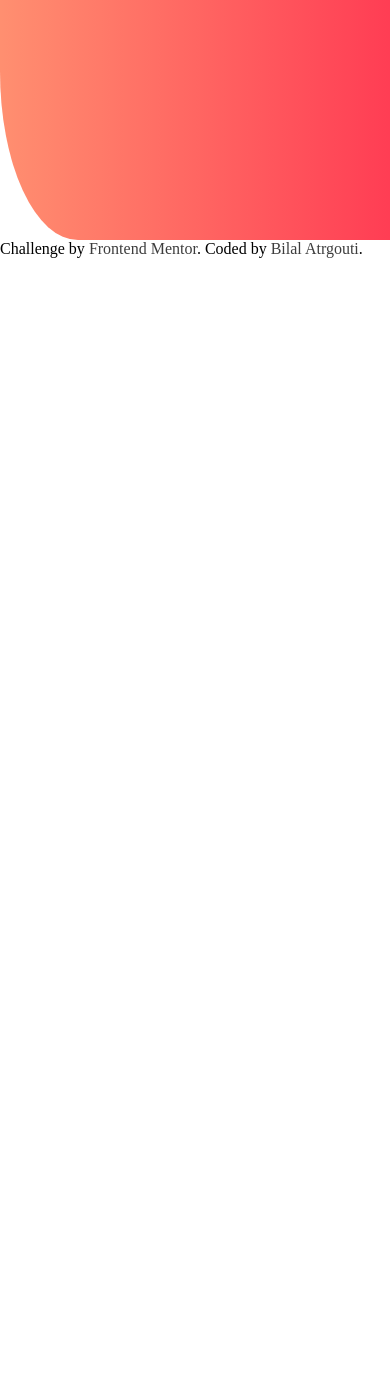
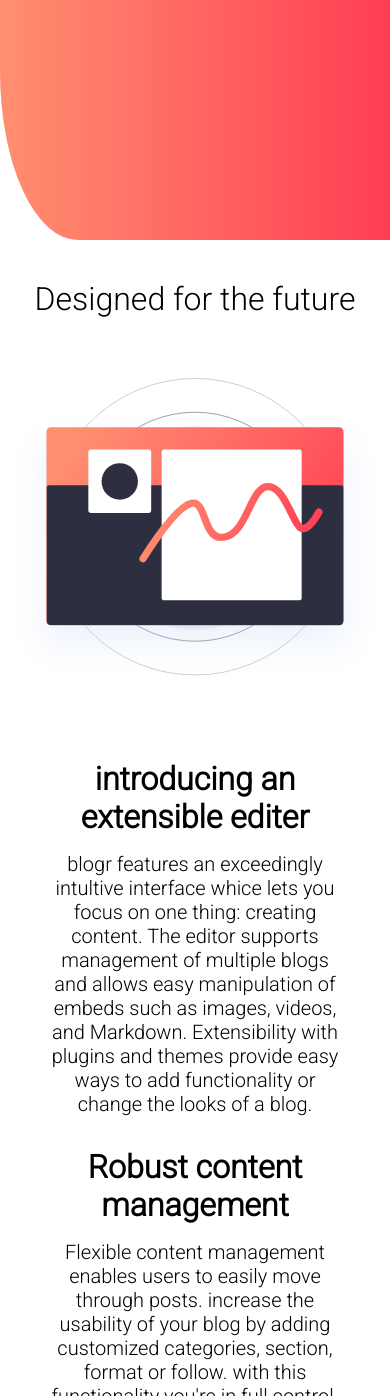
Before and after one commit to atrgouti/atrgouti.github.io-blogr, a plain HTML site: page index.html in a window 390 px wide. Shown: the part 604-2000 px from the top of the page. Before the commit the page ends 862 px from the top, so only its background shows below. Drawn offline with Linux system fonts and the light colour scheme.

Commit message:
added more sections

```diff
--- a/index.html
+++ b/index.html
@@ -57,8 +57,8 @@
   </span>
 <!-- </div> -->
     <div class="humbergr-menu">
-      <img src="./icons8-menu (1).svg" alt="" class="humberger">
-      <img src="./images/close.png" alt="" class="close-icon">
+      <img src="./images/icon-hamburger.svg" alt="" class="humberger">
+      <img src="./images/icon-close.svg" alt="" class="close-icon">
     </div>
   </div>
   <!-- <img src="./images/bg-pattern-intro-desktop.svg" alt="big" class="big-pattern"> -->
@@ -71,13 +71,30 @@
     </span>
   </div>
 </nav>
+
+
+
 <main class="sec-1">
-
+    <header>Designed for the future</header>
+    <img src="./images/illustration-editor-desktop.svg" alt="" class="desktop">
+    <img src="./images/illustration-editor-mobile.svg" alt="" class="mobile">
+    <main>
+      <div class="content content-1">
+        <h1>introducing an extensible editer</h1>
+        <p>blogr features an exceedingly intultive interface whice lets you focus on one thing: creating content. The editor supports management of multiple blogs and allows easy manipulation of embeds such as images, videos, and Markdown. Extensibility with plugins and themes provide easy ways to add functionality or change the looks of a blog.</p>
+      </div>
+      <div class="content content-2">
+        <h1>Robust content management</h1>
+        <p>Flexible content management enables users to easily move through posts. increase the usability of your blog by adding customized categories, section, format or follow. with this functionality you're in full control.</p>
+      </div>
+    </main>
 </main>
 
 
 
+<div class="sec-2">
 
+</div>
 
 
 
--- a/style.css
+++ b/style.css
@@ -254,3 +254,95 @@
         text-align: center;
     }
 }
+
+
+
+
+.sec-1{
+    height: 100vh;
+    width: 100%;
+    background-color: white;
+    display: grid;
+    font-family: Roboto;
+    position: relative;
+    grid-template-columns: 1fr 1fr;
+    grid-template-rows: 2fr 9fr ;
+    grid-template-areas:
+    'header header'
+    'main img';
+}
+.sec-1 .mobile{
+    display: none;
+}
+.sec-1 header{
+   font-size: 2rem;
+   text-align: center;
+   margin-top: 3%;
+   grid-area: header;
+}
+.sec-1 img{
+    grid-area: img;
+    width: 100%;
+    height: auto;
+    transform: translateX(20%);
+}
+.sec-1 main{
+    grid-area: main;
+    margin: 3rem;
+}
+.sec-1 main .content h1{
+    padding: 1rem 0rem;
+    font-weight: bold;
+}
+
+@media screen and (max-width: 1000px){
+    .sec-1{
+        height: 150vh;
+        width: 100%;
+        grid-template-columns: 1fr ;
+        grid-template-rows: 1fr 2fr 6fr;
+        grid-template-areas:
+        'header'
+        'img'
+        'main';
+        /* display: flex;
+        justify-content: center;
+        align-items: center;
+        flex-direction: column; */
+    }
+    .sec-1 .desktop{
+        display: none;
+    }
+    .sec-1 .mobile{
+        display: block;
+    }
+    .sec-1 header{
+        text-align: center;
+        margin: 2.5rem 0rem;
+    }
+    .sec-1 img{
+        transform: translateX(0%);
+        margin-left: auto;
+        margin-right: auto;
+        width: 95%;
+    }
+    .content {
+        text-align: center;
+        margin: 1rem 0rem;
+    }
+    .content p{
+        font-weight: 200;
+        font-size: 20px;
+    }
+}
+
+
+
+
+
+
+.sec-2{
+    height: 100vh;
+    width: 100%;
+    background-color: hsl(208, 49%, 24%);
+}
```
